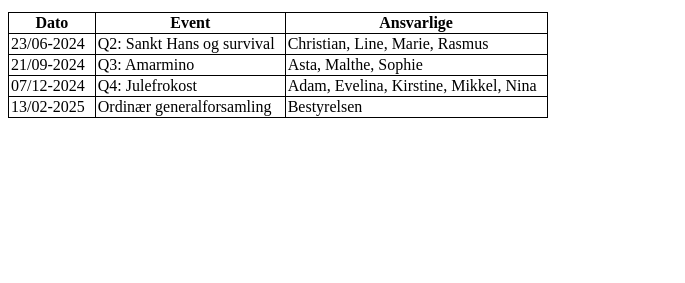
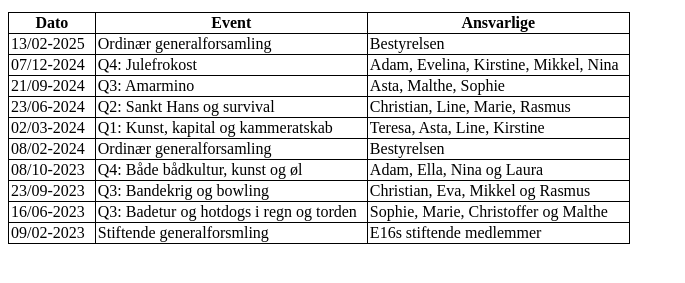
Before and after one commit to AdamBischoff/AdamBischoff.github.io, a plain HTML site: page tidligere-events.html in a window 1280 px wide. Shown: the part 117-400 px from the top of the page, without its empty margins (0-685 px from the left). Drawn offline with Linux system fonts and the light colour scheme.

Commit message:
Update tidligere-events.html
Alle gamle events er nu inkluderet

```diff
--- a/tidligere-events.html
+++ b/tidligere-events.html
@@ -36,9 +36,14 @@
 		<th>Ansvarlige</th>
 	</tr>
 	<tr>
-		<td>23/06-2024</td>
-		<td>Q2: Sankt Hans og survival</td>
-		<td>Christian, Line, Marie, Rasmus</td>
+		<td>13/02-2025</td>
+		<td>Ordinær generalforsamling</td>
+		<td>Bestyrelsen</td>
+	</tr>
+	<tr>
+		<td>07/12-2024</td>
+		<td>Q4: Julefrokost</td>
+		<td>Adam, Evelina, Kirstine, Mikkel, Nina</td>
 	</tr>
 	<tr>
 		<td>21/09-2024</td>
@@ -46,14 +51,39 @@
 		<td>Asta, Malthe, Sophie</td>
 	</tr>
 	<tr>
-		<td>07/12-2024</td>
-		<td>Q4: Julefrokost</td>
-		<td>Adam, Evelina, Kirstine, Mikkel, Nina</td>
+		<td>23/06-2024</td>
+		<td>Q2: Sankt Hans og survival</td>
+		<td>Christian, Line, Marie, Rasmus</td>
 	</tr>
 	<tr>
-		<td>13/02-2025</td>
+		<td>02/03-2024</td>
+		<td>Q1: Kunst, kapital og kammeratskab</td>
+		<td>Teresa, Asta, Line, Kirstine</td>
+	</tr>
+	<tr>
+		<td>08/02-2024</td>
 		<td>Ordinær generalforsamling</td>
 		<td>Bestyrelsen</td>
+	</tr>
+	<tr>
+		<td>08/10-2023</td>
+		<td>Q4: Både bådkultur, kunst og øl</td>
+		<td>Adam, Ella, Nina og Laura</td>
+	</tr>
+	<tr>
+		<td>23/09-2023</td>
+		<td>Q3: Bandekrig og bowling</td>
+		<td>Christian, Eva, Mikkel og Rasmus</td>
+	</tr>
+	<tr>
+		<td>16/06-2023</td>
+		<td>Q3: Badetur og hotdogs i regn og torden</td>
+		<td>Sophie, Marie, Christoffer og Malthe</td>
+	</tr>
+	<tr>
+		<td>09/02-2023</td>
+		<td>Stiftende generalforsmling</td>
+		<td>E16s stiftende medlemmer</td>
 	</tr>
 </table>
 
```
